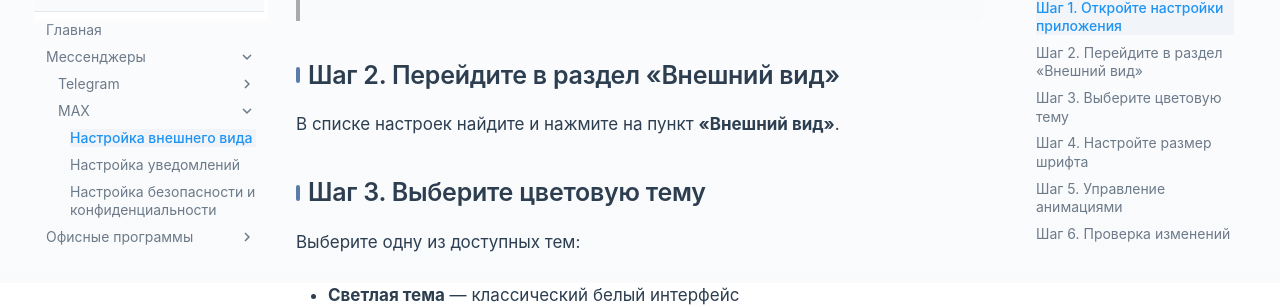
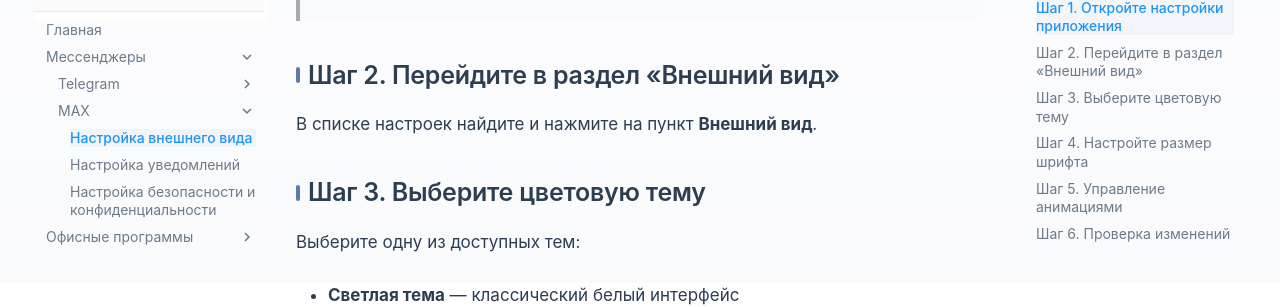
Before and after one commit to tnikonova31/MkDocs-site, an MkDocs documentation site: the page built from docs/messengers/max/appearance.md, in a window 1280 px wide and 900 px high, scrolled down 471 px. Shown: the part 146-453 px from the top of the window. Built offline with MkDocs 1.6.1 and Material for MkDocs 9.7.7, drawn with Linux system fonts in a browser that asks for light colours.

Commit message:
тест

```diff
--- a/docs/messengers/max/appearance.md
+++ b/docs/messengers/max/appearance.md
@@ -12,7 +12,7 @@
 
 ### Шаг 2. Перейдите в раздел «Внешний вид»
 
-В списке настроек найдите и нажмите на пункт **«Внешний вид»**.
+В списке настроек найдите и нажмите на пункт **Внешний вид**.
 
 ### Шаг 3. Выберите цветовую тему
 
```
